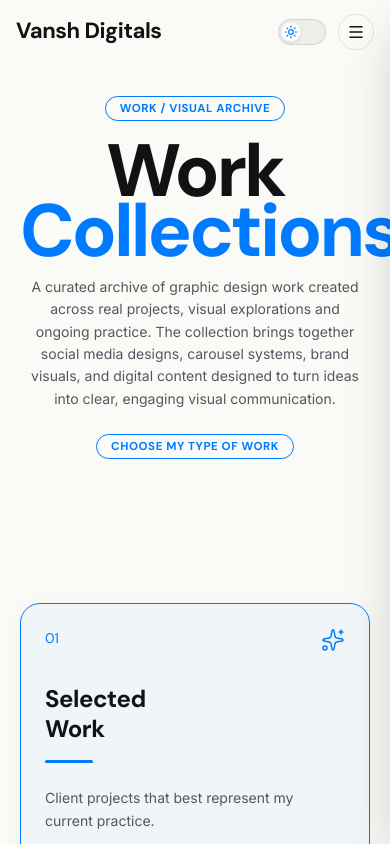
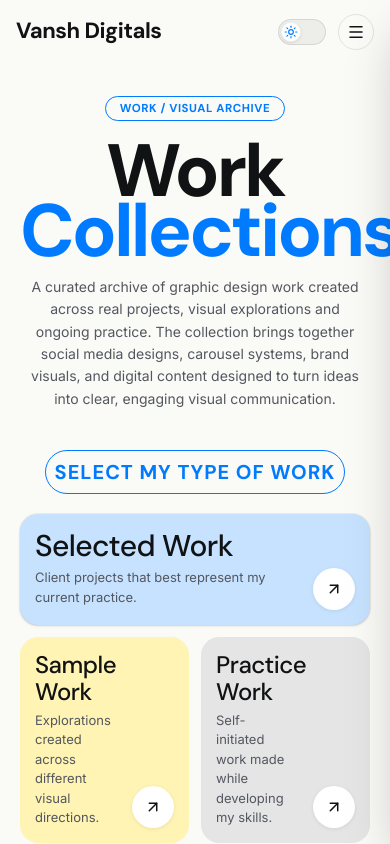
Before and after one commit to vanshdigitals/Portfolio, a React (Vite) app: page /work-collections in a window 390 px wide. Shown: the top 844 px of the page. Built offline with nearby package versions, Linux system fonts and the light colour scheme.

Commit message:
Refine mobile spacing and card interactions

```diff
--- a/src/components/ArchiveCategories.jsx
+++ b/src/components/ArchiveCategories.jsx
@@ -33,6 +33,7 @@ const TABS = [
 
 export default function ArchiveCategories() {
   const [activeTab, setActiveTab] = useState(0);
+  const [animatingTab, setAnimatingTab] = useState(null);
 
   // Sync with URL hash on mount
   useEffect(() => {
@@ -43,16 +44,18 @@ export default function ArchiveCategories() {
 
   const handleTabClick = (index, id) => {
     setActiveTab(index);
+    setAnimatingTab(id);
+    setTimeout(() => setAnimatingTab(null), 300);
     // Update hash without scrolling
     window.history.replaceState(null, '', `#${id}`);
   };
 
   return (
-    <div className="w-full flex flex-col pt-12 md:pt-16">
+    <div className="w-full flex flex-col pt-0 md:pt-16">
 
-      {/* ── CATEGORY SELECTOR ────────────────────────────────────────────── */}
+      {/* ── DESKTOP CATEGORY SELECTOR ────────────────────────────────────── */}
       <div
-        className="grid grid-cols-2 md:grid-cols-3 gap-3 sm:gap-4 md:gap-6 mb-24 md:mb-32"
+        className="hidden md:grid grid-cols-3 gap-6 mb-32"
         role="tablist"
         aria-label="Work Categories"
       >
@@ -74,10 +77,7 @@ export default function ArchiveCategories() {
                 transition-all duration-300 ease-[cubic-bezier(.65,0,.35,1)]
                 focus-visible:outline-none focus-visible:ring-2 focus-visible:ring-primary focus-visible:ring-offset-2
                 overflow-hidden
-                ${isSelected
-                  ? 'col-span-2 md:col-span-1 min-h-[240px] md:min-h-[260px] p-6 md:p-8'
-                  : 'col-span-1 min-h-[210px] md:min-h-[260px] p-4 sm:p-5 md:p-8'
-                }
+                col-span-1 min-h-[260px] p-8
                 ${isActive
                   ? 'border border-[#007BFF] dark:border-[#FFD722] shadow-[0_4px_24px_rgba(0,0,0,0.04)] dark:shadow-[0_4px_24px_rgba(255,255,255,0.02)]'
                   : 'border border-border/40 hover:border-border hover:-translate-y-1'
@@ -96,7 +96,7 @@ export default function ArchiveCategories() {
               />
 
               {/* Top Row: Index + Icon */}
-              <div className={`relative flex justify-between items-start w-full z-10 ${isSelected ? 'mb-8' : 'mb-5 md:mb-8'}`}>
+              <div className="relative flex justify-between items-start w-full z-10 mb-8">
                 <span className={`
                   font-heading font-normal text-sm font-medium transition-colors duration-300
                   ${isActive ? 'text-[#007BFF] dark:text-[#FFD722]' : 'text-text-muted'}
@@ -109,34 +109,31 @@ export default function ArchiveCategories() {
                   className={`
                     transition-colors duration-300
                     ${isActive ? 'text-[#007BFF] dark:text-[#FFD722]' : 'text-border'}
-                    ${isSelected ? '' : 'scale-90 md:scale-100 origin-top-right'}
                   `}
                 />
               </div>
 
               {/* Middle: Title & Accent */}
-              <div className={`relative z-10 ${isSelected ? 'mb-6' : 'mb-4 md:mb-6'}`}>
-                <h2 className={`font-heading font-[800] leading-tight text-text-primary ${isSelected ? 'text-2xl md:text-3xl' : 'text-[20px] sm:text-[22px] md:text-3xl'}`}>
+              <div className="relative z-10 mb-6">
+                <h2 className="font-heading font-[800] leading-tight text-text-primary text-3xl">
                   {tab.titleLine1}<br />
                   {tab.titleLine2}
                 </h2>
                 {/* Accent Underline */}
                 <div className={`
-                  mt-4 h-[3px] rounded-full transition-colors duration-300
-                  ${isSelected ? 'w-12' : 'w-8 md:w-12'}
+                  mt-4 h-[3px] rounded-full transition-colors duration-300 w-12
                   ${isActive ? 'bg-[#007BFF] dark:bg-[#FFD722]' : 'bg-border'}
                 `} />
               </div>
 
               {/* Bottom: Description & Arrow */}
               <div className="relative flex-grow flex flex-col justify-between z-10 mt-auto">
-                <p className={`font-body text-text-secondary leading-relaxed max-w-[90%] ${isSelected ? 'text-sm mb-8' : 'text-[13px] md:text-sm mb-6 md:mb-8'}`}>
+                <p className="font-body text-text-secondary leading-relaxed max-w-[90%] text-sm mb-8">
                   {tab.desc}
                 </p>
                 <div className={`
                   rounded-full border flex items-center justify-center
-                  transition-all duration-300
-                  ${isSelected ? 'w-11 h-11' : 'w-9 h-9 md:w-11 md:h-11'}
+                  transition-all duration-300 w-11 h-11
                   ${isActive
                     ? 'border-[#007BFF] text-[#007BFF] dark:border-[#FFD722] dark:text-[#FFD722]'
                     : 'border-border text-text-muted'
@@ -144,8 +141,77 @@ export default function ArchiveCategories() {
                 `}>
                   <ArrowRight
                     size={18}
-                    className={`transition-transform duration-300 ${!isActive && 'group-hover:translate-x-0.5'} ${isSelected ? '' : 'scale-75 md:scale-100'}`}
+                    className={`transition-transform duration-300 ${!isActive && 'group-hover:translate-x-0.5'}`}
                   />
+                </div>
+              </div>
+            </button>
+          );
+        })}
+      </div>
+
+      {/* ── MOBILE CATEGORY SELECTOR ─────────────────────────────────────── */}
+      <div
+        className="grid md:hidden grid-cols-2 gap-[12px] mb-[25px]"
+        role="tablist"
+        aria-label="Work Categories (Mobile)"
+      >
+        {TABS.map((tab, idx) => {
+          const isActive = activeTab === idx;
+          const isSelected = idx === 0;
+
+          let bgClass = '';
+          if (idx === 0) bgClass = 'bg-[#C6E2FF] dark:bg-[#1A365D] border-[#C6E2FF] dark:border-[#1A365D] text-text-primary';
+          if (idx === 1) bgClass = 'bg-[#FFF4B3] dark:bg-[#332A00] border-[#FFF4B3] dark:border-[#332A00] text-text-primary';
+          if (idx === 2) bgClass = 'bg-[#E5E5E5] dark:bg-[#202226] border-[#E5E5E5] dark:border-[#202226] text-text-primary';
+
+          return (
+            <button
+              key={tab.id}
+              role="tab"
+              aria-selected={isActive}
+              aria-controls={`panel-${tab.id}`}
+              id={`mobile-tab-${tab.id}`}
+              onClick={() => handleTabClick(idx, tab.id)}
+              className={`
+                group text-left w-full rounded-[18px] p-[14px] flex flex-col h-full
+                transition-all duration-300
+                focus-visible:outline-none focus-visible:ring-2 focus-visible:ring-primary focus-visible:ring-offset-2
+                ${isSelected ? 'col-span-2' : 'col-span-1'}
+                ${bgClass}
+                border
+                ${isActive ? 'shadow-sm ring-1 ring-black/5 dark:ring-white/5' : 'hover:-translate-y-0.5'}
+              `}
+            >
+              <h2 className={`font-heading font-medium leading-[1.1] mb-[6px] ${isSelected ? 'text-[30px]' : 'text-[24px]'}`}>
+                {isSelected ? (
+                  <>{tab.titleLine1} {tab.titleLine2}</>
+                ) : (
+                  <>{tab.titleLine1}<br />{tab.titleLine2}</>
+                )}
+              </h2>
+
+              <div className="flex justify-between gap-[12px] w-full flex-1">
+                <p className="font-body text-[13px] leading-[1.5] text-text-secondary self-start pr-[8px]">
+                  {tab.desc}
+                </p>
+                <div
+                  className={`
+                    w-[42px] h-[42px] shrink-0 self-end mt-auto rounded-full bg-white dark:bg-[#111214] flex items-center justify-center
+                    shadow-[0_1px_4px_rgba(0,0,0,0.08)] dark:shadow-[0_1px_4px_rgba(255,255,255,0.04)]
+                    transition-all duration-300
+                  `}
+                >
+                    <ArrowRight
+                      size={18}
+                      className={`
+                        text-text-primary
+                        transition-transform duration-[260ms] ease-[cubic-bezier(.4,0,.2,1)]
+                        motion-reduce:transition-none
+                        ${animatingTab === tab.id ? 'rotate-0' : '-rotate-45 group-hover:rotate-0'}
+                      `}
+                      aria-hidden="true"
+                    />
                 </div>
               </div>
             </button>
--- a/src/pages/WorkCollections.jsx
+++ b/src/pages/WorkCollections.jsx
@@ -262,7 +262,7 @@ export default function WorkCollections() {
       <div className="w-full max-w-[1200px] mx-auto px-5 md:px-8 lg:px-12 xl:px-16">
 
         {/* ── Intro block (Hero Energy) ───────────────────────────────────── */}
-        <div className="relative mb-24 md:mb-32 mt-0 md:mt-12 max-w-[800px] mx-auto text-center">
+        <div className="relative mb-[20px] md:mb-32 mt-0 md:mt-12 max-w-[800px] mx-auto text-center">
 
           {/* LEFT FRAMING: Huge Arrow */}
           <img
@@ -315,16 +315,17 @@ export default function WorkCollections() {
             A curated archive of graphic design work created across real projects, visual explorations and ongoing practice. The collection brings together social media designs, carousel systems, brand visuals, and digital content designed to turn ideas into clear, engaging visual communication.
           </p>
 
-          {/* Mobile-only "Choose My Type of Work" Pill */}
-          <div className="flex md:hidden items-center justify-center mt-6 md:mt-0">
+          {/* Mobile-only "Select My Type of Work" Pill */}
+          <div className="flex md:hidden items-center justify-center mt-[40px] md:mt-0">
             <span className="
-              font-heading font-semibold text-[11.5px] sm:text-[12px] uppercase tracking-wider
-              px-3.5 py-[3px] rounded-full border-[1.5px] bg-transparent
+              font-heading font-semibold text-[20px] sm:text-[21px] uppercase tracking-wider
+              w-[300px] h-[44px] flex items-center justify-center
+              rounded-full border-[1.5px] bg-transparent
               text-[#007BFF] border-[#007BFF]
               dark:text-[#FFD722] dark:border-[#FFD722]
-              inline-block w-fit max-w-[90vw] overflow-hidden whitespace-nowrap text-ellipsis
+              max-w-[90vw] overflow-hidden whitespace-nowrap text-ellipsis
             ">
-              Choose My Type of Work
+              SELECT MY TYPE OF WORK
             </span>
           </div>
 
```
